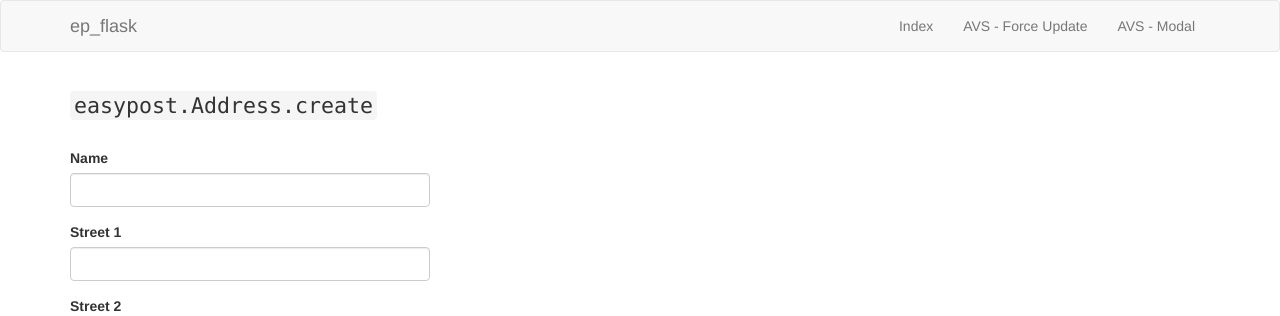
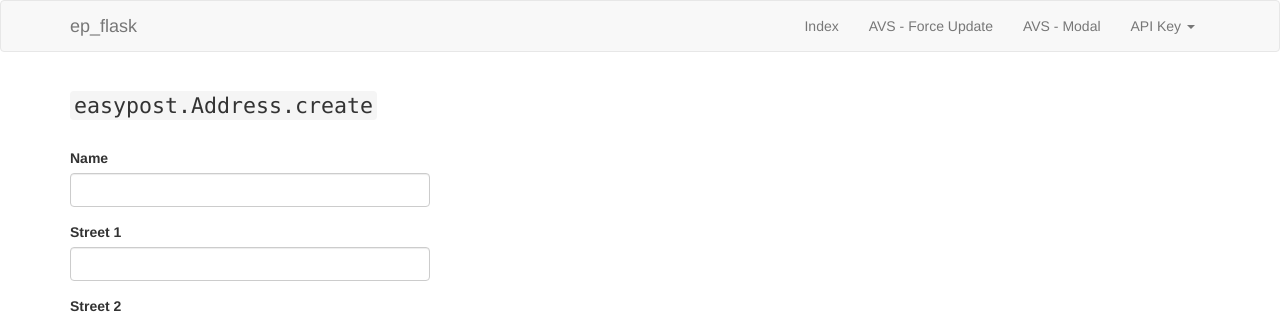
Before and after one commit to taehyunlim/ep_flask_avs, a Flask app: page /address in a window 1280 px wide. Shown: the top 316 px of the page. Run offline with Flask 2, Linux system fonts and the light colour scheme; data that the repository does not hold is empty; some libraries are stand-ins or nearby versions.

Commit message:
Manage API key in session

```diff
--- a/ep_flask/routes.py
+++ b/ep_flask/routes.py
@@ -1,4 +1,4 @@
-from flask import render_template, flash, redirect, request, url_for, jsonify
+from flask import render_template, flash, redirect, request, url_for, jsonify, session
 from ep_flask import app, db
 from ep_flask.forms import AddressForm
 from ep_flask.api import CreateAddress, RetrieveAddress, CreateAddressForceUpdate, CreateAddressEditModal
@@ -19,9 +19,10 @@ def address():
 
 @app.route('/address_1', methods=['GET', 'POST'])
 def address_1():
+  key = session.get('key')
   form = AddressForm()
   if form.validate_on_submit():
-    (input, res, output) = CreateAddressForceUpdate(form)
+    (input, res, output) = CreateAddressForceUpdate(form, key)
     return render_template('address_1.html', form=form, input=input, res=res, output=output)
   return render_template('address_1.html', form=form)
 
@@ -32,13 +33,26 @@ def address_2():
 
 @app.route('/avs', methods=['POST'])
 def avs():
-    (input, res, output) = CreateAddressEditModal(request.form)
+    key = session.get('key')
+    (input, res, output) = CreateAddressEditModal(request.form, key)
     result = {
       'input': input,
       'res': res,
       'output': output
     }
     return jsonify(result)
+
+@app.route('/store_key', methods=['POST'])
+def save_api_key():
+  key = request.form['key']
+  print(key)
+  session['key'] = key
+  return key
+
+@app.route('/get_key', methods=['GET'])
+def get_api_key():
+    key = session.get('key')
+    return key
 
 @app.route('/address/<id>/retrieve', methods=['GET'])
 def retrieve_address(id):
--- a/ep_flask/templates/base.html
+++ b/ep_flask/templates/base.html
@@ -9,6 +9,16 @@
 
   $(document).ready(function () {
     console.log("Script loaded")
+    // If key exists in session, show masked key
+    recallKey((keyMasked) => {
+      console.log(keyMasked)
+      if (keyMasked.trim().length > 0) {
+        $('#apiKey').val(keyMasked)
+        $('#apiKey').prop("disabled", true)
+        $('#save-key').hide()
+        $('#clear-key').show()
+      }
+    })
   });
 
   $('#address-2').find("#submit").click(function (e) {
@@ -115,6 +125,50 @@
     $('#avsModal').modal('hide')
   }
 
+  // Store API key in session
+  $('#save-key').click(function (e) {
+    e.preventDefault();
+    saveKey()
+  })
+
+  function saveKey() {
+    if ($('#apiKey').val().trim().length > 0) {
+      $.post('/store_key', {
+        key: $('#apiKey').val()
+      }).done((data) => {
+        $('#save-key').hide()
+        $('#clear-key').show()
+        $('#apiKey').prop("disabled", true)
+      })
+    }
+  }
+
+  $('#clear-key').click(function (e) {
+    e.preventDefault();
+    clearKey()
+  })
+
+  function clearKey() {
+    $.post('/store_key', {
+      key: ""
+    }).done((data) => {
+      $('#apiKey').val("")
+      $('#apiKey').prop("disabled", false)
+      $('#save-key').show()
+      $('#clear-key').hide()
+    })
+  }
+
+  function recallKey(cb) {
+    $.get('/get_key')
+    .done((key) => {
+      keyMasked = key.length > 5 ? key.replace(/.(?=.{4,}$)/g, '*') : key
+      cb(keyMasked)
+    })
+  }
+
+
+
 </script>
 {% endblock %}
 
@@ -129,7 +183,21 @@
         <li><a href="{{ url_for('index') }}">Index</a></li>
         <li><a href="{{ url_for('address_1') }}">AVS - Force Update</a></li>
         <li><a href="{{ url_for('address_2') }}">AVS - Modal</a></li>
+        <li><a role="button" data-toggle="collapse" href="#apiKeyCollapse" aria-expanded="false" aria-controls="apiKeyCollapse">API Key <span class="caret"></span></a></li>
       </ul>
+    </div>
+    <div class="col-md-6 col-md-offset-6 collapse" id="apiKeyCollapse">
+      <div class="well">
+        <form>
+          <div class="form-group">
+            <label for="apiKey">API Key</label>
+            <input type="password" class="form-control" id="apiKey" placeholder="Password">
+          </div>
+          <button id="save-key" type="submit" class="btn btn-default btn-xs pull-right clearfix" data-toggle="collapse" href="#apiKeyCollapse" >Save</button>
+          <button id="clear-key" type="submit" class="btn btn-default btn-xs pull-right clearfix" style="display: none;">Clear</button>
+          <div class="clearfix"></div>
+        </form>
+      </div>
     </div>
   </div>
 </nav>
```
Also changed, not shown: ep_flask/api.py (+5 -3 lines).
